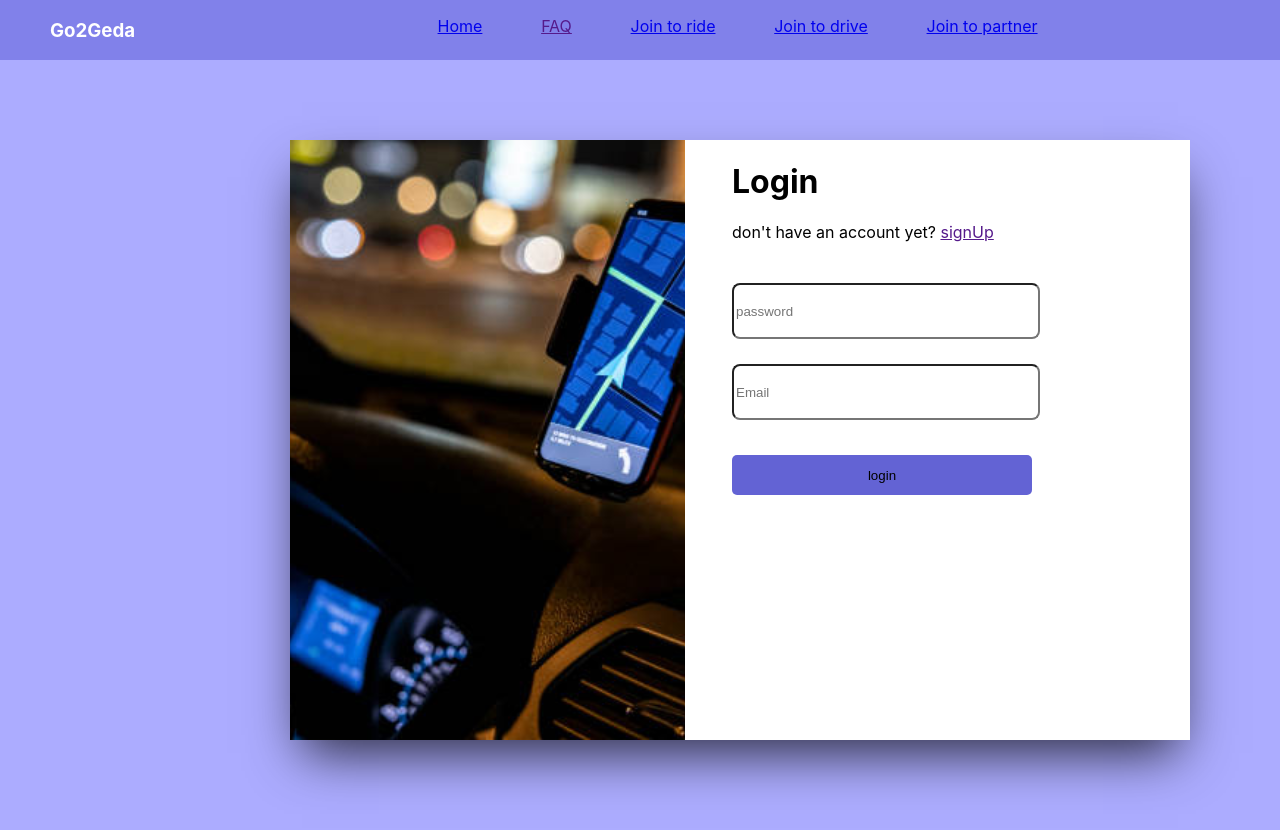
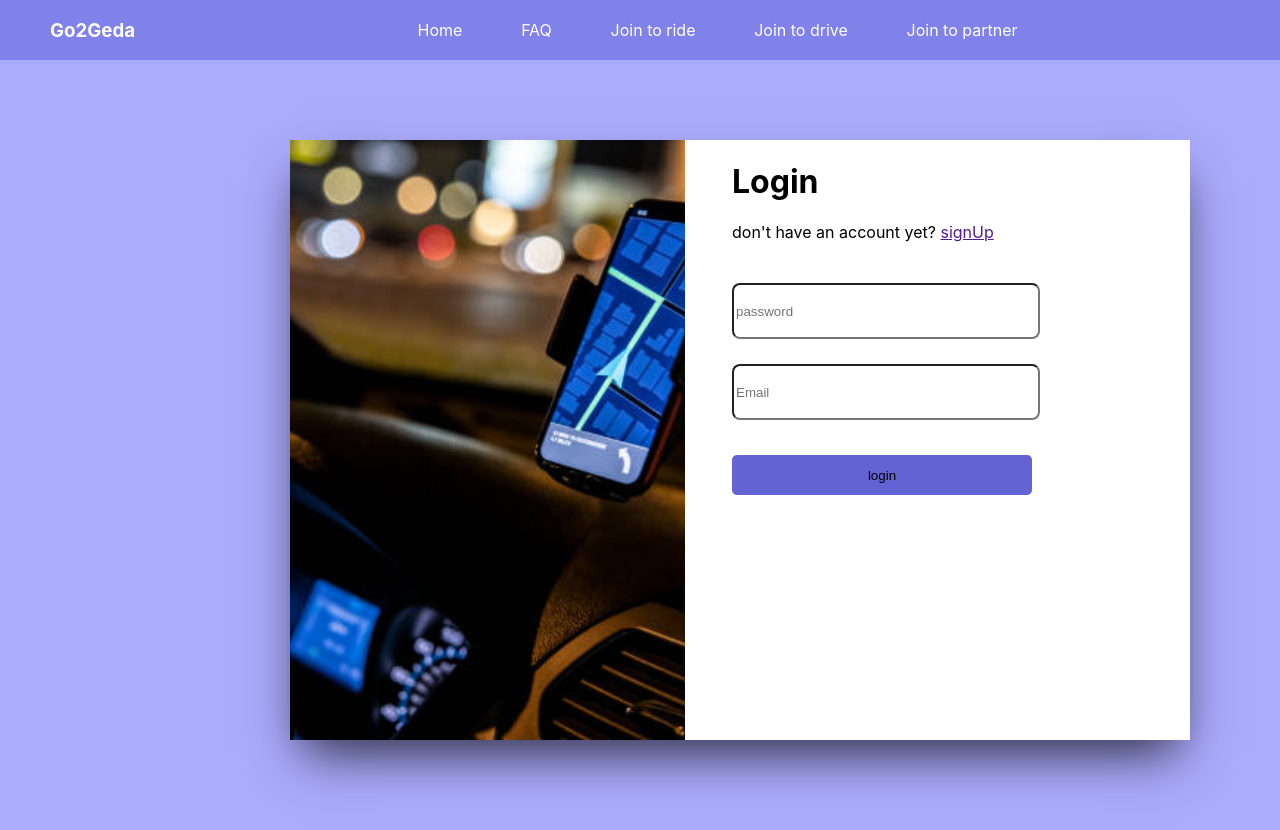
Before and after one commit to iAmSherifCodes/GO2GEDA-FRONTEND, a React (Create React App) app in the folder frontend/: page /sign-in in a window 1280 px wide. Shown: the top 830 px of the page. Built offline with nearby package versions, Linux system fonts and the light colour scheme; the HTML template or start-up script is replaced by a standard one.

Commit message:
Fixed NavBar anchor design

```diff
--- a/frontend/src/component/Navbar.jsx
+++ b/frontend/src/component/Navbar.jsx
@@ -5,13 +5,13 @@ const NavBar = () =>{
         <>
         <div className= {classes.Header}>
         <h3>Go2Geda</h3>
-        <ul className={classes.navBar}>
+        <div className={classes.navBar}>
             <a href="/">Home</a>
             <a href="">FAQ</a>
             <a href="/join-ride">Join to ride</a>
             <a href="/join-drive">Join to drive</a>
             <a href="/join-partner">Join to partner</a>
-        </ul>
+        </div>
         <button className={classes.loginButton}><a>Login</a></button>
         </div>
 
--- a/frontend/src/component/signIn/SignIn.module.css
+++ b/frontend/src/component/signIn/SignIn.module.css
@@ -74,3 +74,10 @@
 .password ::placeholder{
    padding-right: 20px;
 }
+
+.navBar a{
+    display: flex;
+    align-items: center;
+    color: white;
+    text-decoration: none;
+}
```
